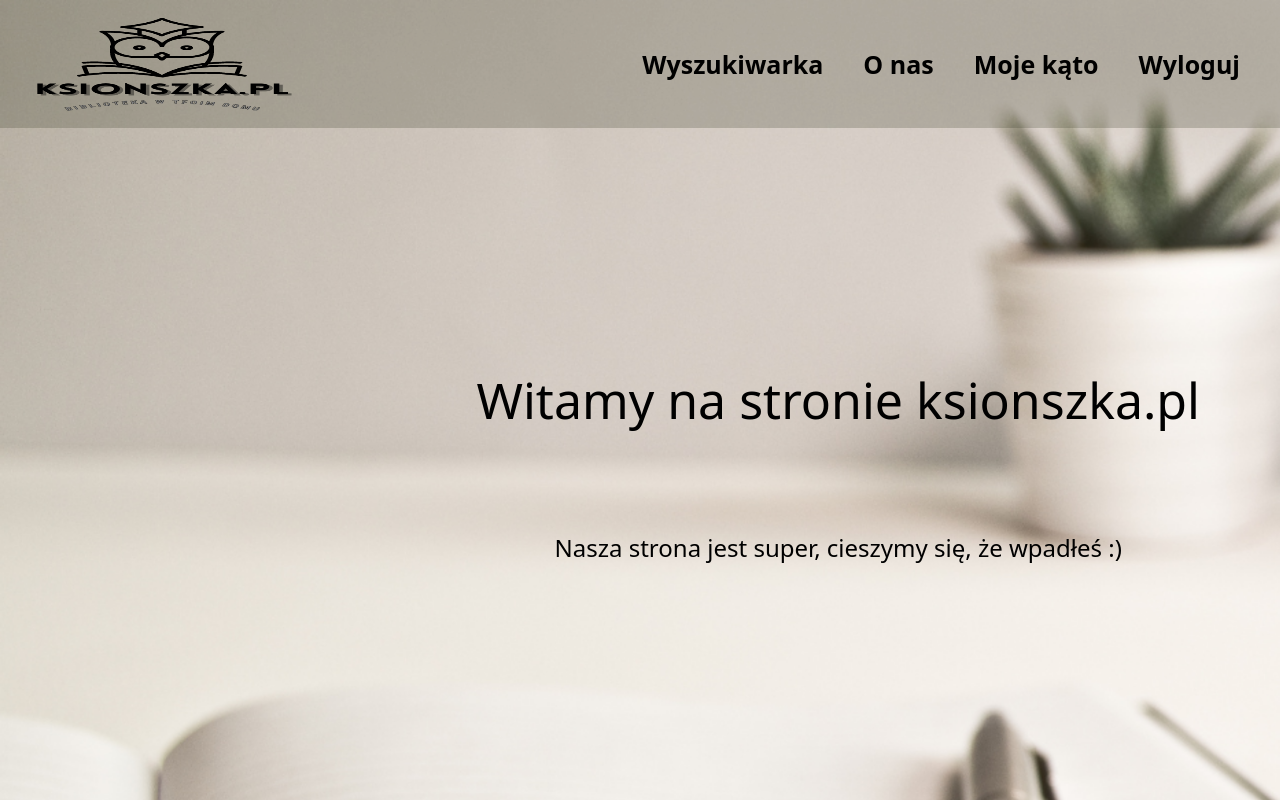
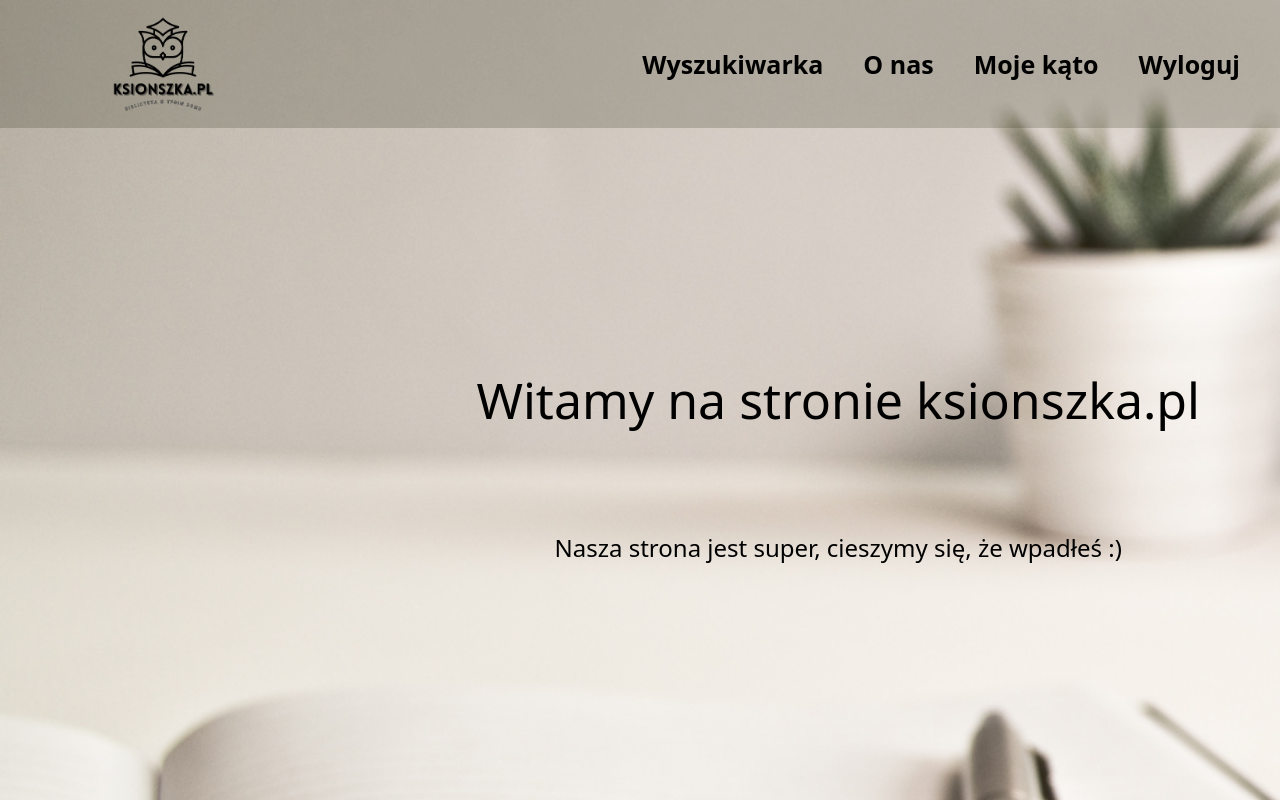
Before and after one commit to mopk11/ksionszka-front, a React (Create React App) app: page / in a window 1280 px wide. Shown: the top 800 px of the page. Built offline with nearby package versions, Linux system fonts and the light colour scheme; no server answers; sample sign-in values are in the browser's storage; the HTML template or start-up script is replaced by a standard one.

Commit message:
Style fixes

```diff
--- a/src/components/NavBar/index.js
+++ b/src/components/NavBar/index.js
@@ -39,11 +39,11 @@ const Container = styled.div`
 const Logo = styled.img`
   padding: 1em;
   margin-left: 1em;
+  object-fit: contain;
   cursor: pointer;
 
   @media (max-width: 928px) {
     height: 100px;
-    object-fit: contain;
     margin-left: unset;
   }
 `;
--- a/src/pages/MyAccount/index.js
+++ b/src/pages/MyAccount/index.js
@@ -48,6 +48,7 @@ const MyAccountPage = () => {
             <ListRow key={borrowing.id}>
               <ListRowElement>{borrowing.book.release.title}</ListRowElement>
               <ListRowElement>{borrowing.book.release.author}</ListRowElement>
+              <ListRowElement>{borrowing.book.release.id}</ListRowElement>
               <ListRowElement>
                 {new Date(borrowing.loanDate).toLocaleDateString()}
               </ListRowElement>
```
